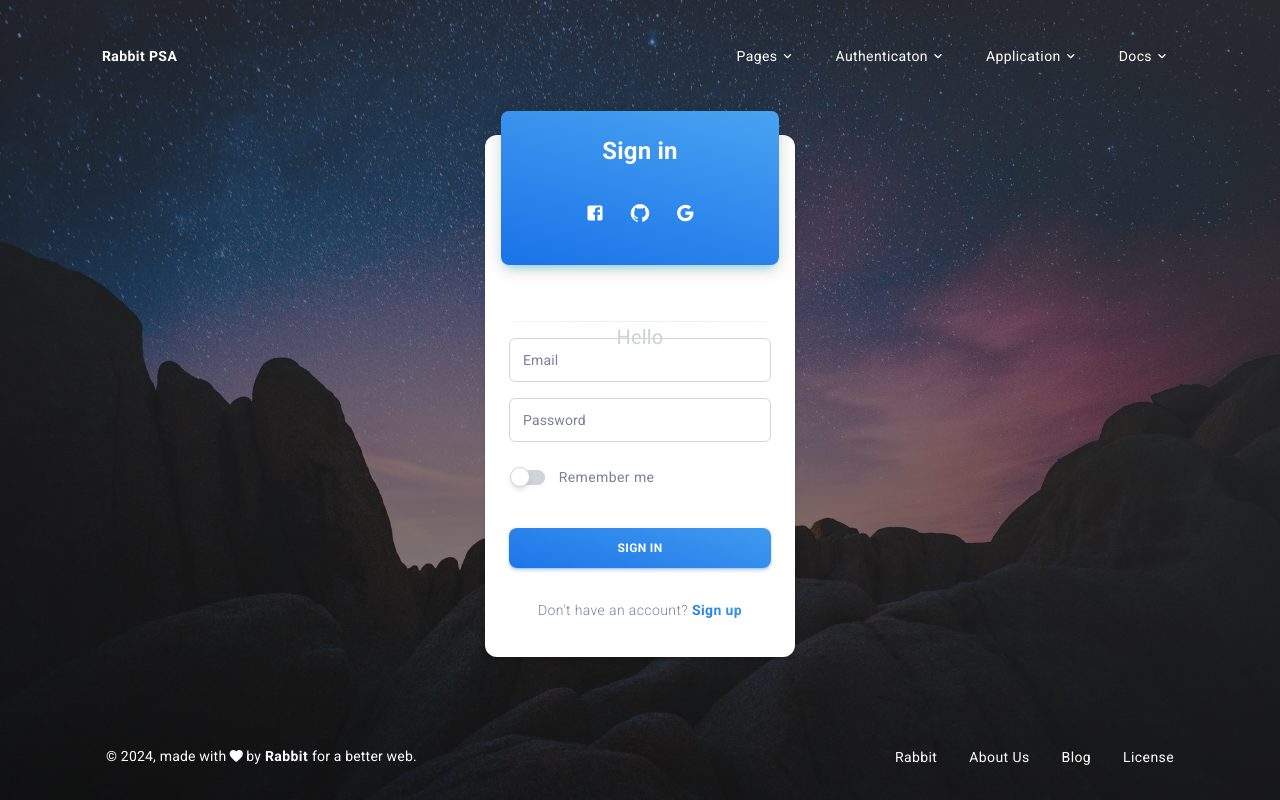
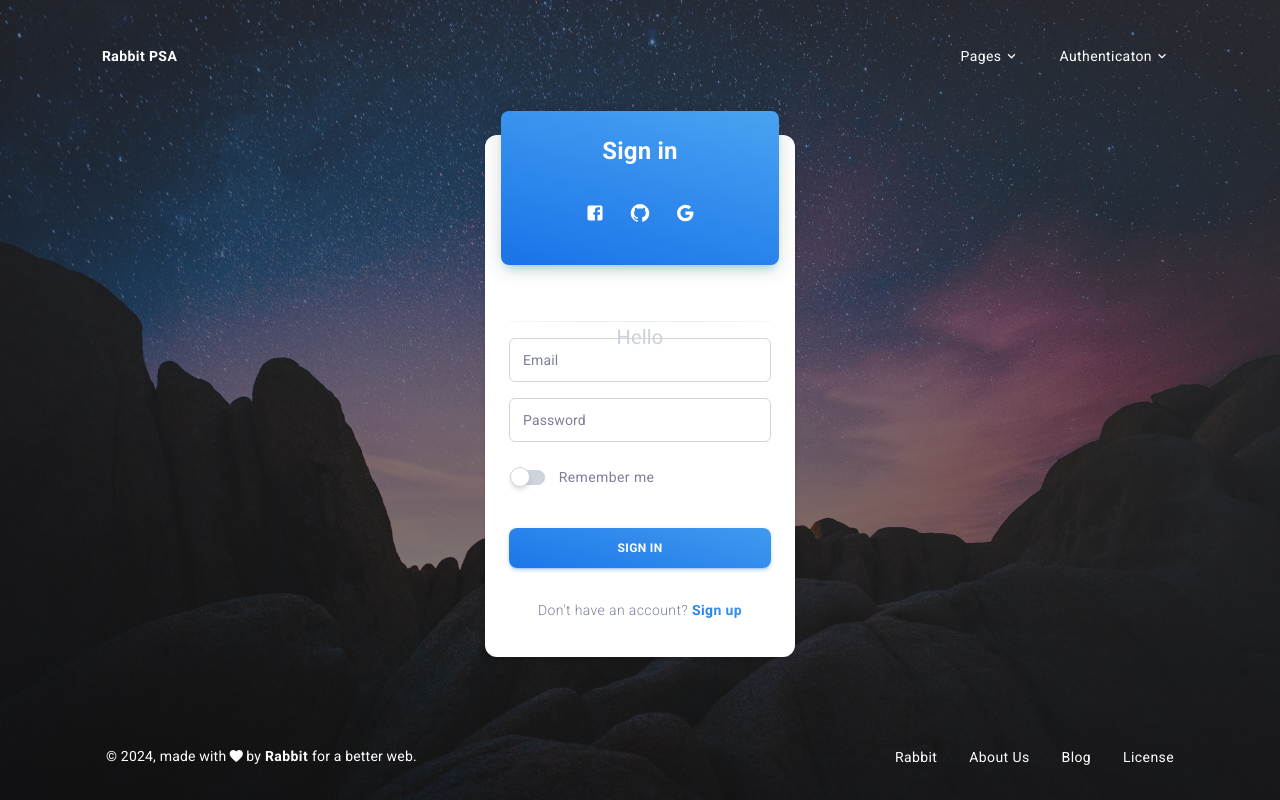
Before and after one commit to trixrahbit/rabbitware-front, a React (Create React App) app: page /login in a window 1280 px wide. Built offline with nearby package versions, Linux system fonts and the light colour scheme.

Commit message:
Removing duplicate routes/routes that do not render

```diff
--- a/src/App.js
+++ b/src/App.js
@@ -154,7 +154,7 @@ export default function App() {
             {getRoutes([...routes, ...pageRoutes])}
             <Route path="/login" element={<Basic />} />
             <Route path="/" element={isAuthenticated || authOverride ? <FormListPage /> : <Navigate to={"/login"} replace />} />
-            <Route path="*" element={<Navigate to={isAuthenticated || authOverride ? "/dashboard/analytics" : "/login"} replace />} />
+            <Route path="*" element={<Navigate to={isAuthenticated || authOverride ? "/dashboards/analytics" : "/login"} replace />} />
           </Routes>
           {layout === "dashboard" && !pathname.startsWith("/booking") && configsButton}
         </ThemeProvider>
--- a/src/page.routes.js
+++ b/src/page.routes.js
@@ -1,5 +1,8 @@
 // @mui material components
 import Icon from "@mui/material/Icon";
+import SalesByCountry from "layouts/dashboards/analytics/components/SalesByCountry";
+import Sales from "layouts/dashboards/sales";
+
 
 const pageRoutes = [
   {
@@ -7,57 +10,58 @@ const pageRoutes = [
     columns: 3,
     rowsPerColumn: 2,
     collapse: [
-      {
-        name: "dashboards",
-        icon: <Icon>dashboard</Icon>,
-        collapse: [
-          {
-            name: "analytics",
-            route: "/dashboards/analytics",
-          },
-          {
-            name: "sales",
-            route: "/dashboards/sales",
-          },
-        ],
-      },
-      {
-        name: "users",
-        icon: <Icon>people</Icon>,
-        collapse: [
-          {
-            name: "reports",
-            route: "/pages/users/reports",
-          },
-        ],
-      },
-      {
-        name: "extra",
-        icon: <Icon>queue_play_next</Icon>,
-        collapse: [
-          {
-            name: "pricing page",
-            route: "/pages/pricing-page",
-          },
-          { name: "RTL", route: "/pages/rtl" },
-          { name: "widgets", route: "/pages/widgets" },
-          { name: "charts", route: "/pages/charts" },
-          {
-            name: "notfications",
-            route: "/pages/notifications",
-          },
-        ],
-      },
-      {
-        name: "projects",
-        icon: <Icon>precision_manufacturing</Icon>,
-        collapse: [
-          {
-            name: "timeline",
-            route: "/pages/projects",
-          },
-        ],
-      },
+      // {
+      //   name: "dashboards",
+      //   icon: <Icon>dashboard</Icon>,
+      //   collapse: [
+      //     {
+      //       name: "analytics",
+      //       route: "/dashboards/analytics",
+      //     },
+      //     {
+      //       name: "sales",
+      //       route: "/dashboards/sales",
+      //       component: <SalesByCountry />
+      //     },
+      //   ],
+      // },
+      // {
+      //   name: "users",
+      //   icon: <Icon>people</Icon>,
+      //   collapse: [
+      //     {
+      //       name: "reports",
+      //       route: "/pages/users/reports",
+      //     },
+      //   ],
+      // },
+      // {
+      //   name: "extra",
+      //   icon: <Icon>queue_play_next</Icon>,
+      //   collapse: [
+      //     {
+      //       name: "pricing page",
+      //       route: "/pages/pricing-page",
+      //     },
+      //     { name: "RTL", route: "/pages/rtl" },
+      //     { name: "widgets", route: "/pages/widgets" },
+      //     { name: "charts", route: "/pages/charts" },
+      //     {
+      //       name: "notfications",
+      //       route: "/pages/notifications"
+      //     },
+      //   ],
+      // },
+      // {
+      //   name: "projects",
+      //   icon: <Icon>precision_manufacturing</Icon>,
+      //   collapse: [
+      //     {
+      //       name: "timeline",
+      //       route: "/pages/projects",
+      //     },
+      //   ],
+      // },
       {
         name: "account",
         icon: <Icon>account_balance</Icon>,
@@ -121,7 +125,7 @@ const pageRoutes = [
         collapse: [
           {
             name: "cover",
-            route: "/authentication/sign-up/cover",
+            route: "/authentication/sign-up/cover"
           },
         ],
       },
@@ -138,60 +142,60 @@ const pageRoutes = [
       },
     ],
   },
-  {
-    name: "application",
-    collapse: [
-      {
-        name: "kanban",
-        route: "/applications/kanban",
-        icon: "widgets",
-      },
-      {
-        name: "wizard",
-        route: "/applications/wizard",
-        icon: "import_contacts",
-      },
-      {
-        name: "data tables",
-        route: "/applications/data-tables",
-        icon: "backup_table",
-      },
-      {
-        name: "calendar",
-        route: "/applications/calendar",
-        icon: "event",
-      },
-    ],
-  },
-  {
-    name: "docs",
-    collapse: [
-      {
-        name: "getting started",
-        href: "https://www.creative-tim.com/learning-lab/react/quick-start/material-dashboard/",
-        description: "All about overview, quick start, license and contents",
-        icon: <Icon>article</Icon>,
-      },
-      {
-        name: "foundation",
-        href: "https://www.creative-tim.com/learning-lab/react/colors/material-dashboard/",
-        description: "See our colors, icons and typography",
-        icon: <Icon>grading</Icon>,
-      },
-      {
-        name: "components",
-        href: "https://www.creative-tim.com/learning-lab/react/alerts/material-dashboard/",
-        description: "Explore our collection of fully designed components",
-        icon: <Icon>apps</Icon>,
-      },
-      {
-        name: "plugins",
-        href: "https://www.creative-tim.com/learning-lab/react/datepicker/material-dashboard/",
-        description: "Check how you can integrate our plugins",
-        icon: <Icon>extension</Icon>,
-      },
-    ],
-  },
+  // {
+  //   name: "application",
+  //   collapse: [
+  //     {
+  //       name: "kanban",
+  //       route: "/applications/kanban",
+  //       icon: "widgets",
+  //     },
+  //     {
+  //       name: "wizard",
+  //       route: "/applications/wizard",
+  //       icon: "import_contacts",
+  //     },
+  //     {
+  //       name: "data tables",
+  //       route: "/applications/data-tables",
+  //       icon: "backup_table",
+  //     },
+  //     {
+  //       name: "calendar",
+  //       route: "/applications/calendar",
+  //       icon: "event",
+  //     },
+  //   ],
+  // },
+  // {
+  //   name: "docs",
+  //   collapse: [
+  //     {
+  //       name: "getting started",
+  //       href: "https://www.creative-tim.com/learning-lab/react/quick-start/material-dashboard/",
+  //       description: "All about overview, quick start, license and contents",
+  //       icon: <Icon>article</Icon>,
+  //     },
+  //     {
+  //       name: "foundation",
+  //       href: "https://www.creative-tim.com/learning-lab/react/colors/material-dashboard/",
+  //       description: "See our colors, icons and typography",
+  //       icon: <Icon>grading</Icon>,
+  //     },
+  //     {
+  //       name: "components",
+  //       href: "https://www.creative-tim.com/learning-lab/react/alerts/material-dashboard/",
+  //       description: "Explore our collection of fully designed components",
+  //       icon: <Icon>apps</Icon>,
+  //     },
+  //     {
+  //       name: "plugins",
+  //       href: "https://www.creative-tim.com/learning-lab/react/datepicker/material-dashboard/",
+  //       description: "Check how you can integrate our plugins",
+  //       icon: <Icon>extension</Icon>,
+  //     },
+  //   ],
+  // },
 ];
 
 export default pageRoutes;
--- a/src/routes.js
+++ b/src/routes.js
@@ -74,7 +74,7 @@ const routes = [
     collapse: [
           {
             name: "Client Overview",
-            key: "profile-overview",
+            key: "Client Overview",
             route: "/pages/crm/clients",
             component: <ClientsData />,
             protected: true,
@@ -88,45 +88,45 @@ const routes = [
         },
     ],
   },
-  { type: "divider", key: "divider-1" },
-  { type: "title", title: "Sales", key: "sales" },
-         {
-    type: "collapse",
-    name: "Sales",
-    key: "saleslink",
-    icon: <Icon fontSize="medium">upcoming</Icon>,
-    collapse: [
-      {
-        name: "Sales Reps",
-        key: "getting-started",
-        collapse: [
-          {
-            name: "Territories",
-            key: "overview",
-            href: "https://www.creative-tim.com/learning-lab/react/overview/material-dashboard/",
-          },
-        ],
-      },
-    ],
-  },
-         {
-    type: "collapse",
-    name: "Sales Stuff",
-    key: "sales-stuff",
-    icon: <Icon fontSize="medium">view_in_ar</Icon>,
-    collapse: [
-      {
-        name: "Sales",
-        key: "alerts",
-        href: "https://www.creative-tim.com/learning-lab/react/alerts/material-dashboard/",
-      },
-      {
-        name: "Sales",
-        key: "avatar",
-        href: "https://www.creative-tim.com/learning-lab/react/avatar/material-dashboard/",
-      },
-    ],
-  },
+  // { type: "divider", key: "divider-1" },
+  // { type: "title", title: "Sales", key: "sales" },
+  //        {
+  //   type: "collapse",
+  //   name: "Sales",
+  //   key: "saleslink",
+  //   icon: <Icon fontSize="medium">upcoming</Icon>,
+  //   collapse: [
+  //     {
+  //       name: "Sales Reps",
+  //       key: "getting-started",
+  //       collapse: [
+  //         {
+  //           name: "Territories",
+  //           key: "overview",
+  //           href: "https://www.creative-tim.com/learning-lab/react/overview/material-dashboard/",
+  //         },
+  //       ],
+  //     },
+  //   ],
+  // },
+  //        {
+  //   type: "collapse",
+  //   name: "Sales Stuff",
+  //   key: "sales-stuff",
+  //   icon: <Icon fontSize="medium">view_in_ar</Icon>,
+  //   collapse: [
+  //     {
+  //       name: "Sales",
+  //       key: "alerts",
+  //       href: "https://www.creative-tim.com/learning-lab/react/alerts/material-dashboard/",
+  //     },
+  //     {
+  //       name: "Sales",
+  //       key: "avatar",
+  //       href: "https://www.creative-tim.com/learning-lab/react/avatar/material-dashboard/",
+  //     },
+  //   ],
+  // },
    { type: "divider", key: "divider-2" },
   { type: "title", title: "Service", key: "service" },
     {
@@ -270,7 +270,6 @@ const routes = [
       },
     ],
   },
-
   {
     type: "collapse",
     name: "Analytics",
@@ -279,12 +278,13 @@ const routes = [
     collapse: [
          {
         name: "Analytics",
-        key: "alerts",
-        href: "https://www.creative-tim.com/learning-lab/react/alerts/material-dashboard/",
+        key: "Analytics",
+        route: "/analytics",
+        component: <Analytics />,
+        protected: true
       },
     ],
   },
-
       {
     type: "collapse",
     name: "Calendar Booking",
@@ -337,16 +337,7 @@ const routes = [
         }
          ],
   },
-
-
-  { type: "divider", key: "divider-5" },
-
-
-
-
-
-
-
+{ type: "divider", key: "divider-5" },
 { type: "title", title: "Settings", key: "settings-title" },
 
   {
@@ -370,19 +361,19 @@ const routes = [
             component: <AppRoles />,
             protected: true,
           },
-          {
-        name: "Security",
-        key: "security",
-        href: "/settings/security",
-        protected: true,
-      },
-      {
-        name: "Integrations",
-        key: "integrations",
-        route: "/settings/integrations",
-        component: <IntegrationPage />,
-        protected: true,
-      },
+      //     {
+      //   name: "Security",
+      //   key: "security",
+      //   href: "/settings/security",
+      //   protected: true,
+      // },
+      // {
+      //   name: "Integrations",
+      //   key: "integrations",
+      //   route: "/settings/integrations",
+      //   component: <IntegrationPage />,
+      //   protected: true,
+      // },
                   {
             name: "Integrations",
             key: "integrations",
```
